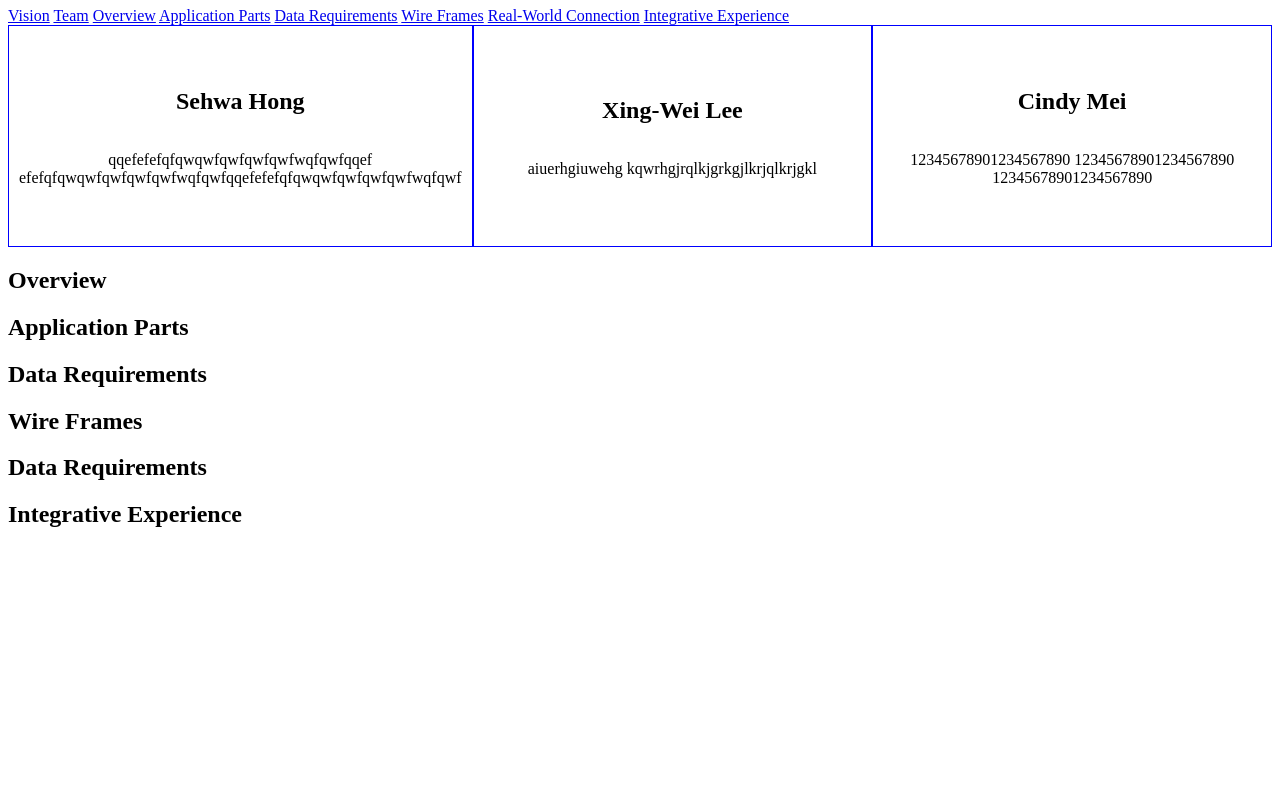
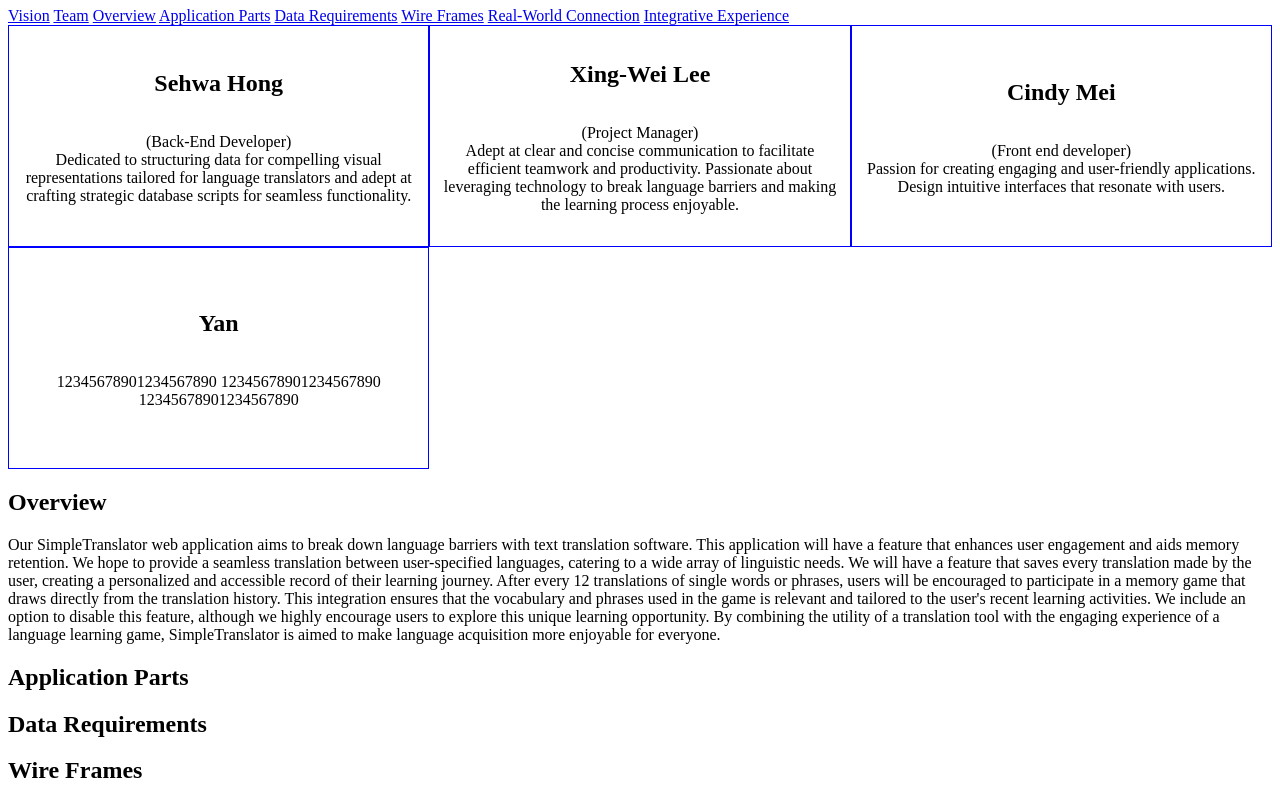
Before and after one commit to 1985lxw/CS326_Milestone1, a website: page src/docs/milestone-01/index.html in a window 1280 px wide. Shown: the part 73-874 px from the top of the page. Before the commit the page ends 800 px from the top, so only its background shows below. Drawn offline with Linux system fonts and the light colour scheme.

Commit message:
Update index.html

```diff
--- a/src/docs/milestone-01/index.html
+++ b/src/docs/milestone-01/index.html
@@ -12,7 +12,7 @@
   <body>
     <header id="vision">
       <!-- Navigation bar, logo, etc. -->
-      <h1>Title</h1>
+      <h1>Simple Translator</h1>
     </header>
 
     <nav>
@@ -38,16 +38,26 @@
         <div class="member">
           <h2>Sehwa Hong</h2>
           <p>
-            qqefefefqfqwqwfqwfqwfqwfwqfqwfqqef
-            efefqfqwqwfqwfqwfqwfwqfqwfqqefefefqfqwqwfqwfqwfqwfwqfqwf
+            (Back-End Developer) <br>
+            Dedicated to structuring data for compelling visual representations tailored for language translators and adept at crafting strategic database scripts for seamless functionality.
           </p>
         </div>
         <div class="member">
           <h2>Xing-Wei Lee</h2>
-          <p>aiuerhgiuwehg kqwrhgjrqlkjgrkgjlkrjqlkrjgkl</p>
+          <p>
+            (Project Manager) <br>
+            Adept at clear and concise communication to facilitate efficient teamwork and productivity. Passionate about leveraging technology to break language barriers and making the learning process enjoyable.
+          </p>
         </div>
         <div class="member">
           <h2>Cindy Mei</h2>
+          <p>
+            (Front end developer) <br>
+            Passion for creating engaging and user-friendly applications. Design intuitive interfaces that resonate with users.
+          </p>
+        </div>
+        <div class="member">
+          <h2>Yan</h2>
           <p>12345678901234567890 12345678901234567890 12345678901234567890</p>
         </div>
       </section>
@@ -55,6 +65,13 @@
       <!-- BODY SECTIONS!! -->
       <section id="overview">
         <h2>Overview</h2>
+        Our SimpleTranslator web application aims to break down language barriers with text translation software. This application will have a feature that enhances user engagement and aids memory retention.
+        We hope to provide a seamless translation between user-specified languages, catering to a wide array of linguistic needs.
+        We will have a feature that saves every translation made by the user, creating a personalized and accessible record of their learning journey.
+        After every 12 translations of single words or phrases, users will be encouraged to participate in a memory game that draws directly from the translation history.
+        This integration ensures that the vocabulary and phrases used in the game is relevant and tailored to the user's recent learning activities.
+        We include an option to disable this feature, although we highly encourage users to explore this unique learning opportunity.
+        By combining the utility of a translation tool with the engaging experience of a language learning game, SimpleTranslator is aimed to make language acquisition more enjoyable for everyone.
       </section>
 
       <section id="application-parts">
```
